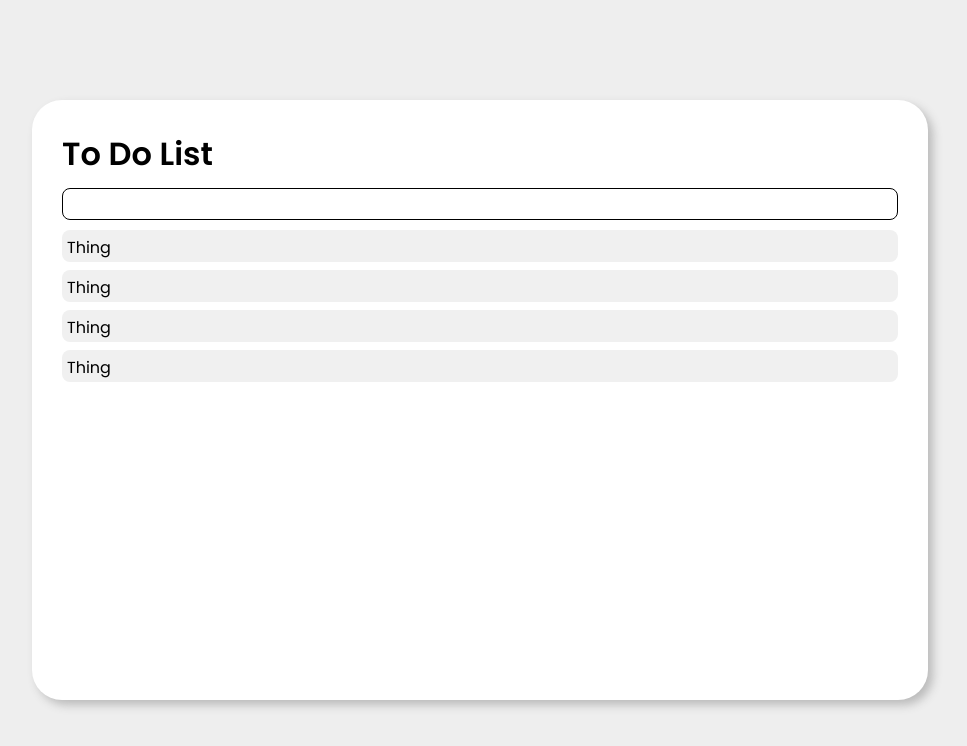
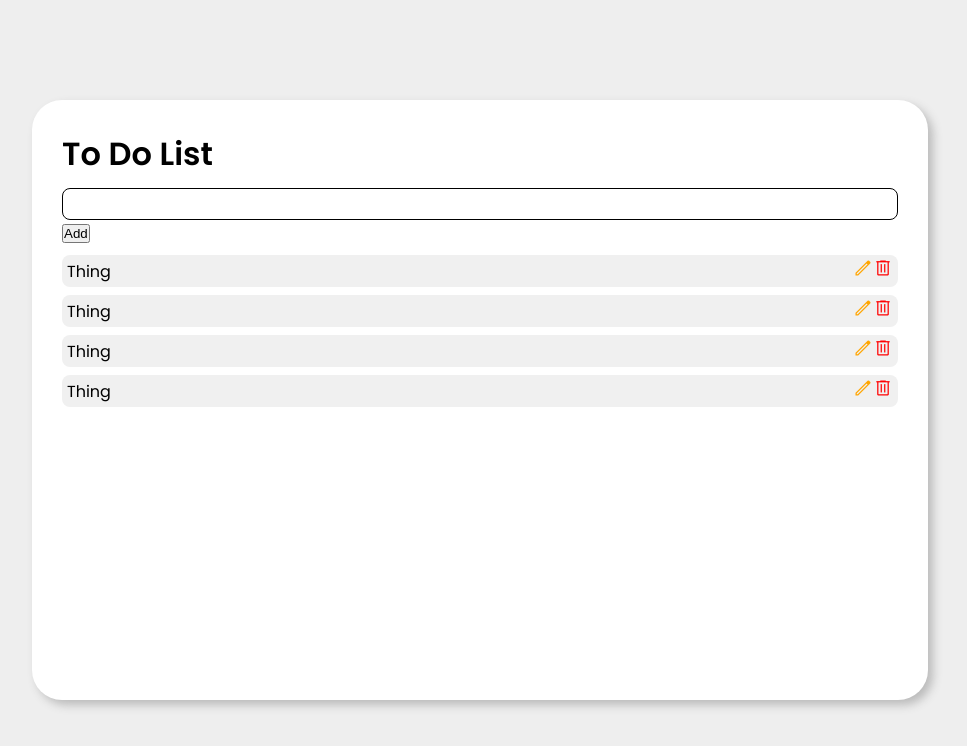
Before and after one commit to Brian-Magnuson/to-do-list-workshop, a React (Vite) app: page / in a window 1280 px wide. Shown: the top 746 px of the page, without its empty margins (160-1127 px from the left). Built offline with nearby package versions, Linux system fonts and the light colour scheme.

Commit message:
Added feature to cross out done items

```diff
--- a/index.html
+++ b/index.html
@@ -10,6 +10,10 @@
       href="https://fonts.googleapis.com/css2?family=Poppins:wght@300;400;500;600&display=swap"
       rel="stylesheet"
     />
+    <link
+      rel="stylesheet"
+      href="https://fonts.googleapis.com/css2?family=Material+Symbols+Outlined:opsz,wght,FILL,GRAD@20..48,100..700,0..1,-50..200"
+    />
     <title>To Do List</title>
   </head>
   <body>
--- a/src/components/ListContainer.tsx
+++ b/src/components/ListContainer.tsx
@@ -12,6 +12,7 @@ export default function ListContainer() {
       <h1>To Do List</h1>
       <form onSubmit={goSubmit}>
         <input className='list-container__input' type="text" name="itemName" id="itemName" />
+        <button type="submit">Add</button>
       </form>
       <div className="list-container__list">
         <ListItem />
--- a/src/components/ListItem.tsx
+++ b/src/components/ListItem.tsx
@@ -1,9 +1,24 @@
 import React from 'react';
 
 export default function ListItem() {
+
+  const [isDone, setIsDone] = React.useState(false);
+
+  const goToggleIsDone = () => {
+    setIsDone(isDone => !isDone);
+  }
+
   return (
-    <div className='list-container__item'>
-      <p>Thing</p>
+    <div className='list-container__item' onClick={goToggleIsDone}>
+      <p className={isDone ? 'list-container__text--done' : ''}>Thing</p>
+      <span className="list-container__buttons">
+        <span className="material-symbols-outlined edit">
+          edit
+        </span>
+        <span className="material-symbols-outlined delete">
+          delete
+        </span>
+      </span>
     </div>
   );
 }
--- a/src/index.css
+++ b/src/index.css
@@ -14,6 +14,14 @@ body {
   display: flex;
   justify-content: center;
   align-items: center;
+}
+
+.material-symbols-outlined {
+  font-variation-settings:
+    'FILL' 0,
+    'wght' 400,
+    'GRAD' 0,
+    'opsz' 48
 }
 
 .list-container {
@@ -58,4 +66,35 @@ body {
   border-radius: 8px;
   /* content align */
   padding: 5px;
+  display: flex;
+  flex-direction: row;
+  justify-content: space-between;
+  align-items: center;
 }
+
+.list-container__item:hover {
+  /* self style */
+  text-decoration-line: line-through;
+  text-decoration-color: gray;
+  cursor: pointer;
+}
+
+.list-container__buttons span {
+  /* self style */
+  font-size: 20px;
+  cursor: pointer;
+}
+
+.list-container__buttons .edit {
+  color: orange;
+}
+
+.list-container__buttons .delete {
+  color: red;
+}
+
+.list-container__text--done {
+  /* self style */
+  color: gray;
+  text-decoration: line-through gray;
+}
```
